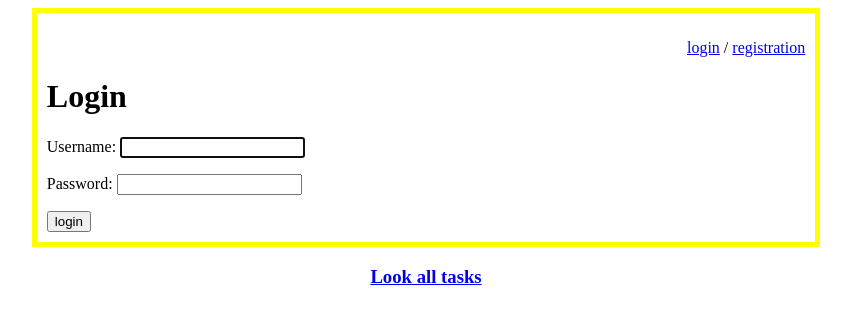
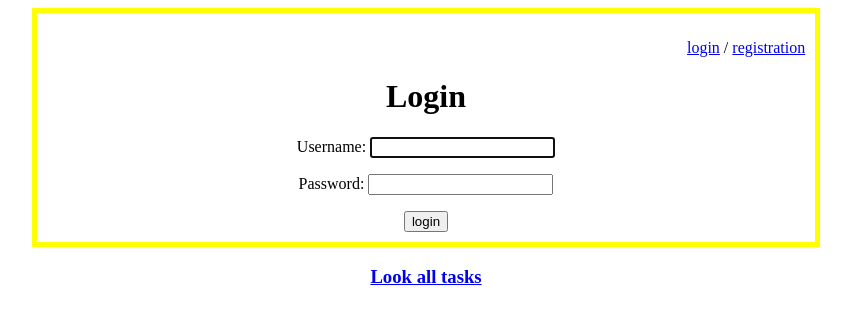
Before and after one commit to nbowisdar/todo-list, a Django app: page /login/ in a window 1280 px wide. Shown: the top 324 px of the page, without its empty margins (214-1065 px from the left). Run offline with Django 4.2, Linux system fonts and the light colour scheme.

Commit message:
ready_to_use_0.1

```diff
--- a/todo/static/todo/css/test.css
+++ b/todo/static/todo/css/test.css
@@ -4,3 +4,6 @@
     border: 5px solid #FFFF00;
     padding: 10px;
     }
+.cent {
+    text-align: center;
+}
--- a/todo/templates/todo/reg/login.html
+++ b/todo/templates/todo/reg/login.html
@@ -1,11 +1,14 @@
 {% extends 'todo/base_template/base.html' %}
 
 {% block content %}
+<div class="cent">
 <h1>Login</h1>
-<form action="" method="post">
+<form action="" method="post" >
     {% csrf_token %}
-    {{form.as_p}}
+    <p style="color: red;" >{{ form.error }}</p>
+    <p>{{ form.username.label_tag }} {{form.username}}</p>
+    <p>{{ form.password.label_tag }} {{ form.password }}</p>
     <input type="submit" value="login">
 </form>
-
+</div>
 {% endblock %}
--- a/todo/templates/todo/reg/register.html
+++ b/todo/templates/todo/reg/register.html
@@ -1,7 +1,7 @@
 {% extends 'todo/base_template/base.html' %}
 
 {% block content %}
-<h1 style="text-align:center" >Registration</h1>
+<h1 class="cent" >Registration</h1>
 <form action="{% url 'register' %}" method="post">
     {% csrf_token %}
     {{form.as_p}}
--- a/todo/views.py
+++ b/todo/views.py
@@ -1,7 +1,7 @@
 from django.contrib.auth.views import LoginView
 from django.shortcuts import render, redirect
 from django.urls import reverse, reverse_lazy
-from django.contrib.auth.forms import UserCreationForm
+from django.contrib.auth.mixins import LoginRequiredMixin
 
 from todo.forms import *
 from django.http import HttpResponse, HttpResponseRedirect
@@ -23,7 +23,7 @@ class RegisterUser(FormView):
     template_name = 'todo/reg/register.html'
     form_class = UserCreationForm
     success_url = reverse_lazy('tasks')
-    extra_context = 'registration'
+    extra_context = {'title':'registration'}
     redirect_authenticated_user = True
 
     def form_valid(self, form):
@@ -50,7 +50,7 @@ class UpdateTask(UpdateView):
     template_name = 'todo/create_task.html'
     extra_context = {'title':'update-task'}
 
-class ShowList(ListView):
+class ShowList(LoginRequiredMixin ,ListView):
     model = Task
     template_name = 'todo/show_list.html'
     context_object_name = 'tasks'
--- a/todo_project/settings.py
+++ b/todo_project/settings.py
@@ -132,3 +132,4 @@ STATIC_URL = 'static/'
 DEFAULT_AUTO_FIELD = 'django.db.models.BigAutoField'
 
 LOGIN_REDIRECT_URL = reverse_lazy('tasks')
+LOGIN_URL = reverse_lazy('login')
```
